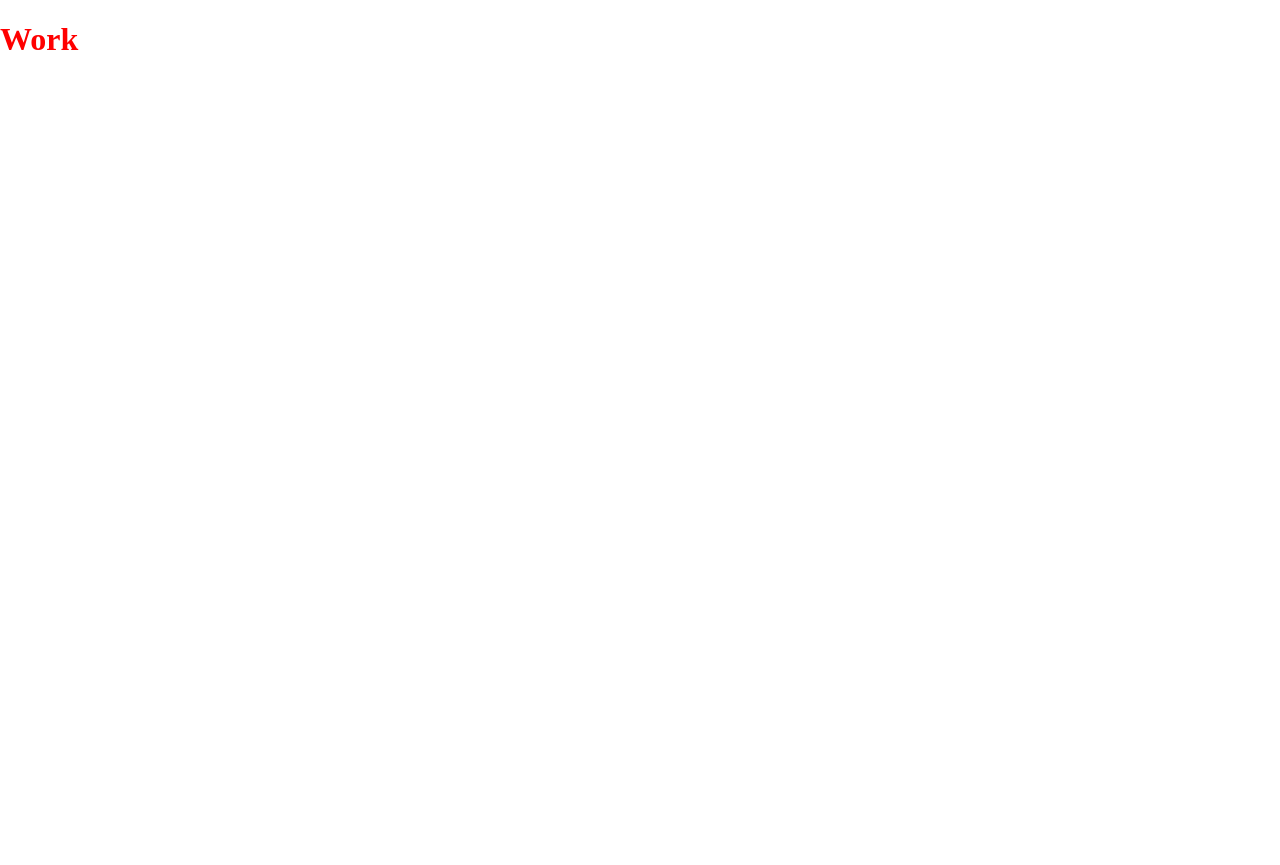
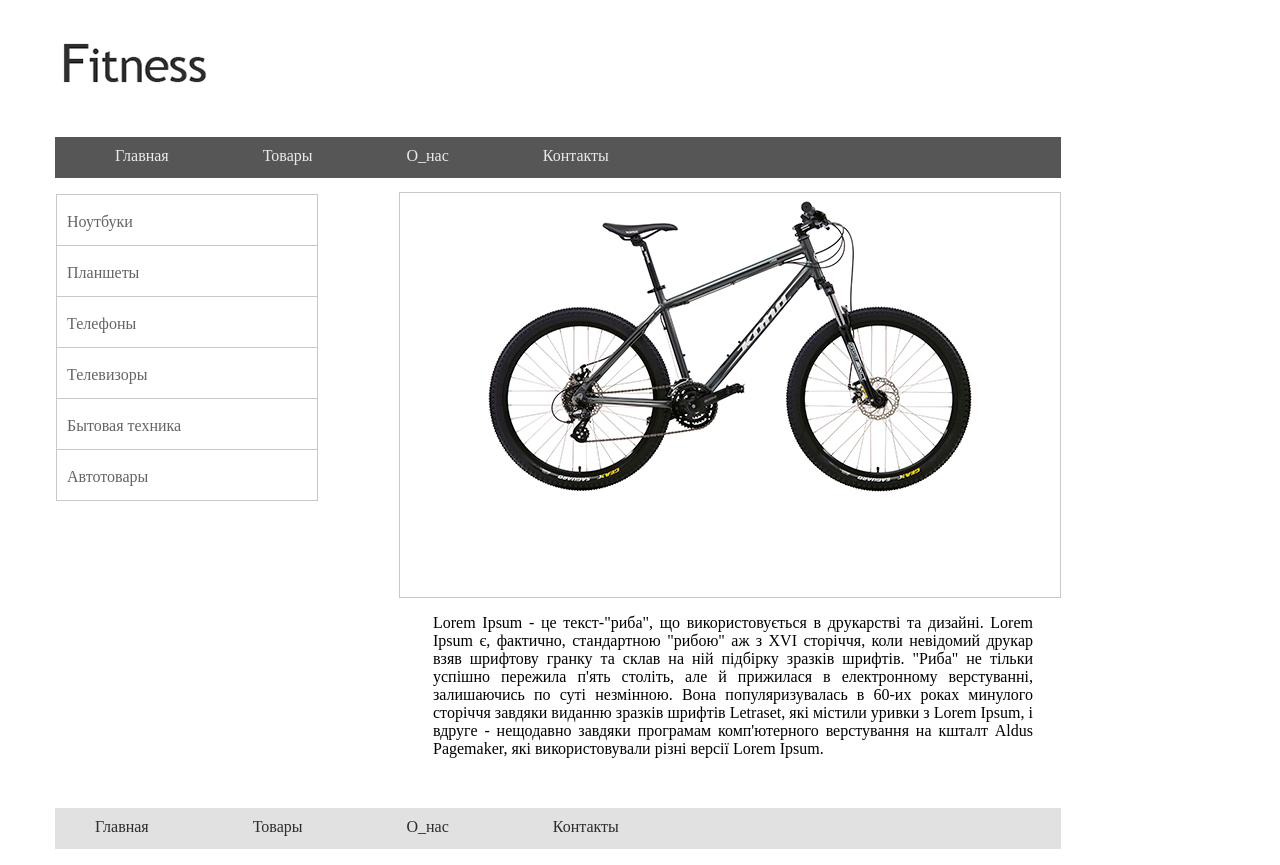
Before and after one commit to FlamingPenguin/work1, a plain HTML site: page Index.html in a window 1280 px wide. Before the commit the page ends 800 px from the top, so only its background shows below. Drawn offline with Linux system fonts and the light colour scheme.

Commit message:
работа №3, готова
велосипед

```diff
--- a/Index.html
+++ b/Index.html
@@ -1,11 +1,52 @@
 <!DOCTYPE html>
 <html lang="en">
-<head>
+  <head>
   <meta charset="UTF-8">
-  <title>Work</title>
-</head>
-<body>
-  <link rel="stylesheet" href="css/style.css">
-</body>
+<LINK rel="stylesheet" media="screen" type="text/css" title="Style" href="css/style.css">
+  <title>Rubin</title>
+  </head>
+  <body>
+  <header>
+   <div class="fitnes">
+    <img src="img/fitness.jpg">
+   </div>
+    <ul class="menu1">
+      <il class="glavnaya"><a href="">Главная</a>
+      </li>
+      <il class="tovaru"><a href="">Товары</a></il>
+      <il class="o nas"><a href="">О_нас</a></il>
+      <il class="kontaktu"><a href="">Контакты</a>
+      </il>
+     </ul>
+  </header>
+   <ul class="menu2">
+      <li id="nout"><a href="">Ноутбуки</a>
+      </li>
+      <li class="plan"><a href="">Планшеты</a></li>
+      <li class="tel"><a href="">Телефоны</a></li>
+      <li calss="tele"><a href="">Телевизоры</a></li>
+      <li calss="buteh"><a href="">Бытовая техника</a>
+      </li>
+      <li class ="avto"><a href="">Автотовары</a>
+      </li>
+    </ul>
+   <div class="velik">
+    <img src="img/velik.jpg">
+   </div>
+    <div class="text">
+      <p>Lorem Ipsum - це текст-"риба", що використовується в друкарстві та дизайні. Lorem Ipsum є, фактично, стандартною "рибою" аж з XVI сторіччя, коли невідомий друкар взяв шрифтову гранку та склав на ній підбірку зразків шрифтів. "Риба" не тільки успішно пережила п'ять століть, але й прижилася в електронному верстуванні, залишаючись по суті незмінною. Вона популяризувалась в 60-их роках минулого сторіччя завдяки виданню зразків шрифтів Letraset, які містили уривки з Lorem Ipsum, і вдруге - нещодавно завдяки програмам комп'ютерного верстування на кшталт Aldus Pagemaker, які використовували різні версії Lorem Ipsum.</p>
+    </div>
+   <footer>
+    <ul class="footer">
+       <il calss="glavnaya2"><a href="">Главная</a></il>
+       <il class="tovaru2"><a href="">Товары</a>    </il>
+       <il class="o nas2"><a href="">О_нас</a>
+       </il>
+       <il class="kontaktu2">
+       <a href="">Контакты</a>
+       </il>
+      </ul>
+    </footer>
+  </div>
+ </body>
 </html>
-<h1><font color="red">Work</font></h1>
--- a/css/style.css
+++ b/css/style.css
@@ -1,4 +1,120 @@
-body {
-  padding: 0;
-  margin: 0;
+.menu1 {
+  align-items: center;
+  background: #575656;
+  height: 41px;
+  width: 966px;
+  word-spacing: 50px;
+  margin-left: 47px;
+  margin-top: 50px;
+   }
+.menu1 A {
+    color: #ebebeb;
+    :visited
+    color: #ebebeb;
+    :active
+    color: #ebebeb;
+    text-decoration: none;
+  padding-bottom: 14px;
+  padding-left: 20px;
+  padding-top: 10px;
+  padding-right: 20px;
 }
+.menu1 a:hover {
+    background: #424242;
+    padding-bottom: 14px;
+    padding-top: 10px;
+    padding-left: 19px;
+    padding-right: 19px;
+    border-left: 1px solid #838383;
+    border-right: 1px solid #838383;
+}
+
+
+.glavnaya {
+  position:absolute;
+  margin-top: 10px;
+}
+.fitnes {
+  margin-top: 43px;
+  margin-left: 47px;
+}
+.menu2 {
+  list-style-type: none;
+  margin-left: 70px;
+  width: 240px;
+}
+.menu2 li{
+  margin: 0px;
+  border: 1px solid #c8c8c8;
+  width: 240px;
+  height: 30px;
+  border-top-width: 0px;
+  padding: 10px;
+  position: relative;
+  right: 62px
+  }
+
+.menu2 A {
+    color: #656363;
+    :visited
+    color: #656363;
+    :active
+    color: #656363;
+    position: relative;
+    top:8px;
+    text-decoration: none;
+  }
+.menu2 a:hover {
+    background: #ffffff;
+    color: #131313;
+    padding: 15px;
+  }
+.velik {
+  margin-left: 391px;
+  margin-top: -325px;
+  border: 1px solid #c8c8c8;
+  width: 500px;
+  height: 404px;
+  position: relative;
+  padding-left:80px;
+  padding-right:80px
+  }
+.body {
+  width: 1060px;
+  height: 950px;
+}
+#nout {
+  border-top-width: 1px;
+}
+.text {
+  position: relative;
+  margin-left: 470px;
+  width: 600px;
+  right: 45px;
+  text-align:justify;
+  }
+.footer {
+  background: #e1e1e1;
+  height: 41px;
+  width: 966px;
+  word-spacing: 100px;
+  margin-left: 47px;
+  margin-top: 50px;
+  }
+.footer A {
+    color: #2c2c2c;
+    :visited
+    color: #2c2c2c;
+    :active
+    color: #2c2c2c;
+    position: relative;
+    top:10px;
+    text-decoration: none;
+  }
+.footer A:hover {
+  text-decoration: underline;
+}
+   @font-face {
+    font-family: Pompadur;
+    src: url(fonts/pompadur.ttf);
+  }
```
Also changed, not shown: glavnaya.html (added, +11 -0 lines), img/fitness.jpg (added), img/homework.jpg (added), img/homework1.jpg (added), img/homework2.jpg (added), img/homework3.jpg (added), img/velik.jpg (added), 2 other files.
